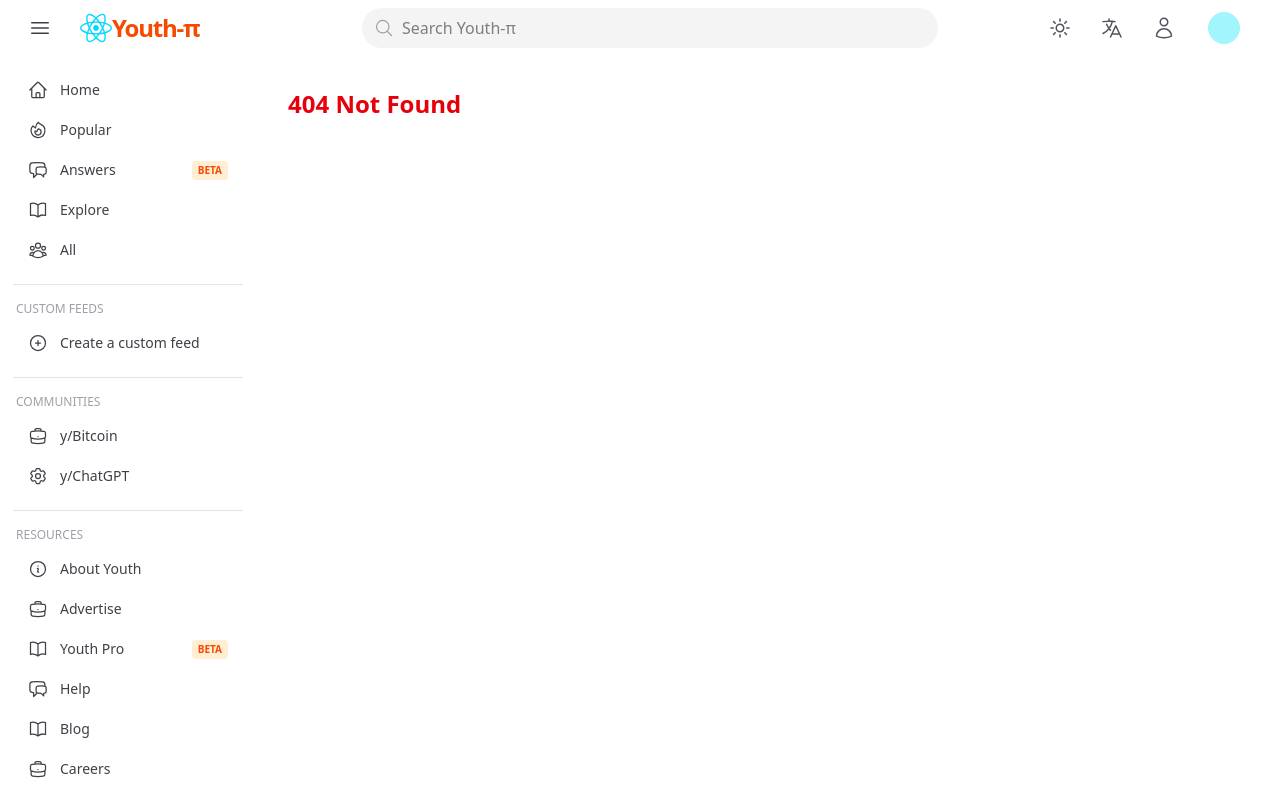
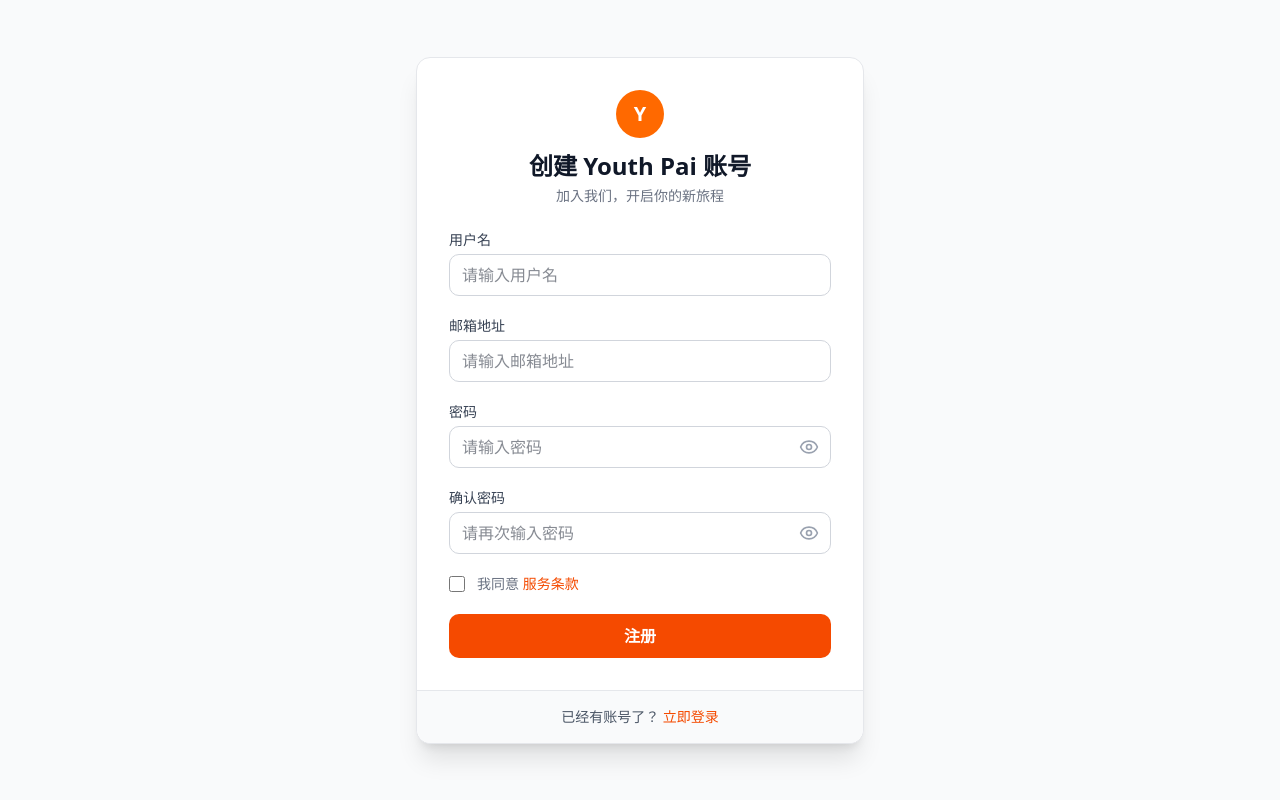
Before and after one commit to csy100/youth-pai, a React (Vite) app: page /register in a window 1280 px wide. Built offline with nearby package versions, Linux system fonts and the light colour scheme.

Commit message:
feat: 添加注册页面并优化登录页面样式

```diff
--- a/src/App.tsx
+++ b/src/App.tsx
@@ -9,10 +9,8 @@ export default function App() {
         <Header />
       </div>
       <div className="flex flex-1 overflow-hidden">
-        <div className="overflow-y-auto sider-scrollbar">
-          <Sider />
-        </div>
-        <main className="flex-1 overflow-y-auto sider-scrollbar bg-white dark:bg-zinc-900">
+        <Sider />
+        <main className="flex-1 overflow-y-auto bg-white dark:bg-zinc-900">
           <Outlet />
         </main>
       </div>
--- a/src/routers/index.tsx
+++ b/src/routers/index.tsx
@@ -5,6 +5,7 @@ import About from '@/views/about'
 import Explore from '@/views/explore'
 import NotFound from '@/views/notfound'
 import Login from '@/views/login'
+import Register from '@/views/register'
 
 const router = createBrowserRouter([
   {
@@ -25,6 +26,10 @@ const router = createBrowserRouter([
   {
     path: '/login',
     element: <Login />
+  },
+  {
+    path: '/register',
+    element: <Register />
   }
 ])
 
--- a/src/views/login/index.tsx
+++ b/src/views/login/index.tsx
@@ -1,14 +1,16 @@
 import { useState } from "react";
-import { Eye, EyeOff } from "lucide-react";
+import { Eye, EyeOff, Github, Chrome } from "lucide-react";
+import { Link } from "react-router-dom";
 
 export default function Login() {
   const [showPassword, setShowPassword] = useState(false);
 
   return (
-    <div className="min-h-screen flex items-center justify-center bg-white dark:bg-zinc-900">
-      <div className="w-full max-w-md bg-white dark:bg-zinc-900 rounded-lg shadow-lg border border-gray-200 dark:border-zinc-800 p-8">
+    <div className="min-h-screen flex items-center justify-center bg-gray-50 dark:bg-zinc-950 p-4">
+      <div className="w-full max-w-md bg-white dark:bg-zinc-900 rounded-xl shadow-xl border border-gray-200 dark:border-zinc-800">
+        <div className="p-6 sm:p-8">
           <div className="mb-6 text-center">
-          <div className="mx-auto mb-2 w-12 h-12 rounded-full bg-blue-500 flex items-center justify-center">
+            <div className="mx-auto mb-3 w-12 h-12 rounded-full bg-orange-500 flex items-center justify-center">
               <span className="text-white text-xl font-bold">Y</span>
             </div>
             <h2 className="text-2xl font-bold text-gray-900 dark:text-gray-100">登录到 Youth Pai</h2>
@@ -19,7 +21,7 @@ export default function Login() {
               <label className="block text-sm font-medium text-gray-700 dark:text-gray-300 mb-1">用户名或邮箱</label>
               <input
                 type="text"
-              className="w-full px-3 py-2 rounded border border-gray-200 dark:border-zinc-700 bg-white dark:bg-zinc-900 text-gray-900 dark:text-gray-100 focus:outline-none focus:ring-2 focus:ring-blue-500"
+                className="w-full px-3 py-2 rounded-lg border border-gray-300 dark:border-zinc-700 bg-white dark:bg-zinc-800 text-gray-900 dark:text-gray-100 focus:outline-none focus:ring-2 focus:ring-orange-500"
                 placeholder="请输入用户名或邮箱"
                 autoComplete="username"
               />
@@ -29,13 +31,13 @@ export default function Login() {
               <div className="relative">
                 <input
                   type={showPassword ? "text" : "password"}
-                className="w-full px-3 py-2 rounded border border-gray-200 dark:border-zinc-700 bg-white dark:bg-zinc-900 text-gray-900 dark:text-gray-100 focus:outline-none focus:ring-2 focus:ring-blue-500 pr-10"
+                  className="w-full px-3 py-2 rounded-lg border border-gray-300 dark:border-zinc-700 bg-white dark:bg-zinc-800 text-gray-900 dark:text-gray-100 focus:outline-none focus:ring-2 focus:ring-orange-500 pr-10"
                   placeholder="请输入密码"
                   autoComplete="current-password"
                 />
                 <button
                   type="button"
-                className="absolute right-2 top-1/2 -translate-y-1/2 text-gray-400 dark:text-gray-500 hover:text-gray-600 dark:hover:text-gray-300"
+                  className="absolute right-3 top-1/2 -translate-y-1/2 text-gray-400 dark:text-gray-500 hover:text-gray-600 dark:hover:text-gray-300"
                   onClick={() => setShowPassword((v) => !v)}
                   tabIndex={-1}
                 >
@@ -47,20 +49,46 @@ export default function Login() {
                 </button>
               </div>
             </div>
-          <div className="flex items-center justify-between">
-            <label className="flex items-center text-sm text-gray-500 dark:text-gray-400">
-              <input type="checkbox" className="mr-2 rounded border-gray-300 dark:border-zinc-700" />
+            <div className="flex items-center justify-between text-sm">
+              <label className="flex items-center text-gray-600 dark:text-gray-400">
+                <input type="checkbox" className="mr-2 h-4 w-4 rounded border-gray-300 dark:border-zinc-600 text-orange-600 focus:ring-orange-500" />
                 记住我
               </label>
-            <a href="#" className="text-sm text-blue-500 hover:text-blue-600 dark:hover:text-blue-400">忘记密码？</a>
+              <a href="#" className="font-medium text-orange-600 hover:text-orange-500 dark:text-orange-400 dark:hover:text-orange-300">忘记密码？</a>
             </div>
             <button
               type="submit"
-            className="w-full py-2 rounded bg-blue-500 hover:bg-blue-600 dark:hover:bg-blue-400 text-white font-semibold transition-colors"
+              className="w-full py-2.5 rounded-lg bg-orange-600 hover:bg-orange-700 text-white font-semibold transition-all duration-300 ease-in-out"
             >
               登录
             </button>
           </form>
+
+          <div className="my-6 flex items-center">
+            <div className="flex-grow border-t border-gray-200 dark:border-zinc-700"></div>
+            <span className="mx-4 flex-shrink text-xs text-gray-400 dark:text-gray-500">或通过以下方式登录</span>
+            <div className="flex-grow border-t border-gray-200 dark:border-zinc-700"></div>
+          </div>
+
+          <div className="flex flex-col sm:flex-row gap-3">
+            <button className="w-full inline-flex items-center justify-center py-2 px-4 rounded-lg border border-gray-300 dark:border-zinc-700 bg-white dark:bg-zinc-800 hover:bg-gray-50 dark:hover:bg-zinc-700 text-sm font-medium text-gray-700 dark:text-gray-200 transition-colors">
+              <Github className="w-5 h-5 mr-2" />
+              GitHub
+            </button>
+            <button className="w-full inline-flex items-center justify-center py-2 px-4 rounded-lg border border-gray-300 dark:border-zinc-700 bg-white dark:bg-zinc-800 hover:bg-gray-50 dark:hover:bg-zinc-700 text-sm font-medium text-gray-700 dark:text-gray-200 transition-colors">
+              <Chrome className="w-5 h-5 mr-2" />
+              Google
+            </button>
+          </div>
+        </div>
+        <div className="bg-gray-50 dark:bg-zinc-950/50 px-6 py-4 border-t border-gray-200 dark:border-zinc-800 text-center rounded-b-xl">
+          <p className="text-sm text-gray-600 dark:text-gray-400">
+            还没有账号？{' '}
+            <Link to="/register" className="font-medium text-orange-600 hover:text-orange-500 dark:text-orange-400 dark:hover:text-orange-300">
+              立即注册
+            </Link>
+          </p>
+        </div>
       </div>
     </div>
   );
--- /dev/null
+++ b/src/views/register/index.tsx
@@ -0,0 +1,106 @@
+import { useState } from "react";
+import { Eye, EyeOff } from "lucide-react";
+import { Link } from "react-router-dom";
+
+export default function Register() {
+  const [showPassword, setShowPassword] = useState(false);
+  const [showConfirmPassword, setShowConfirmPassword] = useState(false);
+
+  return (
+    <div className="min-h-screen flex items-center justify-center bg-gray-50 dark:bg-zinc-950 p-4">
+      <div className="w-full max-w-md bg-white dark:bg-zinc-900 rounded-xl shadow-xl border border-gray-200 dark:border-zinc-800">
+        <div className="p-6 sm:p-8">
+          <div className="mb-6 text-center">
+            <div className="mx-auto mb-3 w-12 h-12 rounded-full bg-orange-500 flex items-center justify-center">
+              <span className="text-white text-xl font-bold">Y</span>
+            </div>
+            <h2 className="text-2xl font-bold text-gray-900 dark:text-gray-100">创建 Youth Pai 账号</h2>
+            <p className="text-gray-500 dark:text-gray-400 text-sm mt-1">加入我们，开启你的新旅程</p>
+          </div>
+          <form className="space-y-5">
+            <div>
+              <label className="block text-sm font-medium text-gray-700 dark:text-gray-300 mb-1">用户名</label>
+              <input
+                type="text"
+                className="w-full px-3 py-2 rounded-lg border border-gray-300 dark:border-zinc-700 bg-white dark:bg-zinc-800 text-gray-900 dark:text-gray-100 focus:outline-none focus:ring-2 focus:ring-orange-500"
+                placeholder="请输入用户名"
+                autoComplete="username"
+              />
+            </div>
+            <div>
+              <label className="block text-sm font-medium text-gray-700 dark:text-gray-300 mb-1">邮箱地址</label>
+              <input
+                type="email"
+                className="w-full px-3 py-2 rounded-lg border border-gray-300 dark:border-zinc-700 bg-white dark:bg-zinc-800 text-gray-900 dark:text-gray-100 focus:outline-none focus:ring-2 focus:ring-orange-500"
+                placeholder="请输入邮箱地址"
+                autoComplete="email"
+              />
+            </div>
+            <div>
+              <label className="block text-sm font-medium text-gray-700 dark:text-gray-300 mb-1">密码</label>
+              <div className="relative">
+                <input
+                  type={showPassword ? "text" : "password"}
+                  className="w-full px-3 py-2 rounded-lg border border-gray-300 dark:border-zinc-700 bg-white dark:bg-zinc-800 text-gray-900 dark:text-gray-100 focus:outline-none focus:ring-2 focus:ring-orange-500 pr-10"
+                  placeholder="请输入密码"
+                  autoComplete="new-password"
+                />
+                <button
+                  type="button"
+                  className="absolute right-3 top-1/2 -translate-y-1/2 text-gray-400 dark:text-gray-500 hover:text-gray-600 dark:hover:text-gray-300"
+                  onClick={() => setShowPassword((v) => !v)}
+                  tabIndex={-1}
+                >
+                  {showPassword ? <EyeOff className="w-5 h-5" /> : <Eye className="w-5 h-5" />}
+                </button>
+              </div>
+            </div>
+            <div>
+              <label className="block text-sm font-medium text-gray-700 dark:text-gray-300 mb-1">确认密码</label>
+              <div className="relative">
+                <input
+                  type={showConfirmPassword ? "text" : "password"}
+                  className="w-full px-3 py-2 rounded-lg border border-gray-300 dark:border-zinc-700 bg-white dark:bg-zinc-800 text-gray-900 dark:text-gray-100 focus:outline-none focus:ring-2 focus:ring-orange-500 pr-10"
+                  placeholder="请再次输入密码"
+                  autoComplete="new-password"
+                />
+                <button
+                  type="button"
+                  className="absolute right-3 top-1/2 -translate-y-1/2 text-gray-400 dark:text-gray-500 hover:text-gray-600 dark:hover:text-gray-300"
+                  onClick={() => setShowConfirmPassword((v) => !v)}
+                  tabIndex={-1}
+                >
+                  {showConfirmPassword ? <EyeOff className="w-5 h-5" /> : <Eye className="w-5 h-5" />}
+                </button>
+              </div>
+            </div>
+
+            <div className="flex items-start">
+                <div className="flex items-center h-5">
+                    <input id="terms" aria-describedby="terms" type="checkbox" className="w-4 h-4 border border-gray-300 rounded bg-gray-50 focus:ring-3 focus:ring-orange-300 dark:bg-zinc-700 dark:border-zinc-600 dark:focus:ring-orange-600 dark:ring-offset-gray-800" required />
+                </div>
+                <div className="ml-3 text-sm">
+                    <label htmlFor="terms" className="text-gray-500 dark:text-gray-300">我同意 <a className="font-medium text-orange-600 hover:underline dark:text-orange-500" href="#">服务条款</a></label>
+                </div>
+            </div>
+
+            <button
+              type="submit"
+              className="w-full py-2.5 rounded-lg bg-orange-600 hover:bg-orange-700 text-white font-semibold transition-all duration-300 ease-in-out"
+            >
+              注册
+            </button>
+          </form>
+        </div>
+        <div className="bg-gray-50 dark:bg-zinc-950/50 px-6 py-4 border-t border-gray-200 dark:border-zinc-800 text-center rounded-b-xl">
+          <p className="text-sm text-gray-600 dark:text-gray-400">
+            已经有账号了？{' '}
+            <Link to="/login" className="font-medium text-orange-600 hover:text-orange-500 dark:text-orange-400 dark:hover:text-orange-300">
+              立即登录
+            </Link>
+          </p>
+        </div>
+      </div>
+    </div>
+  );
+}
```
Lines whose indentation alone changed are shown as unchanged.
